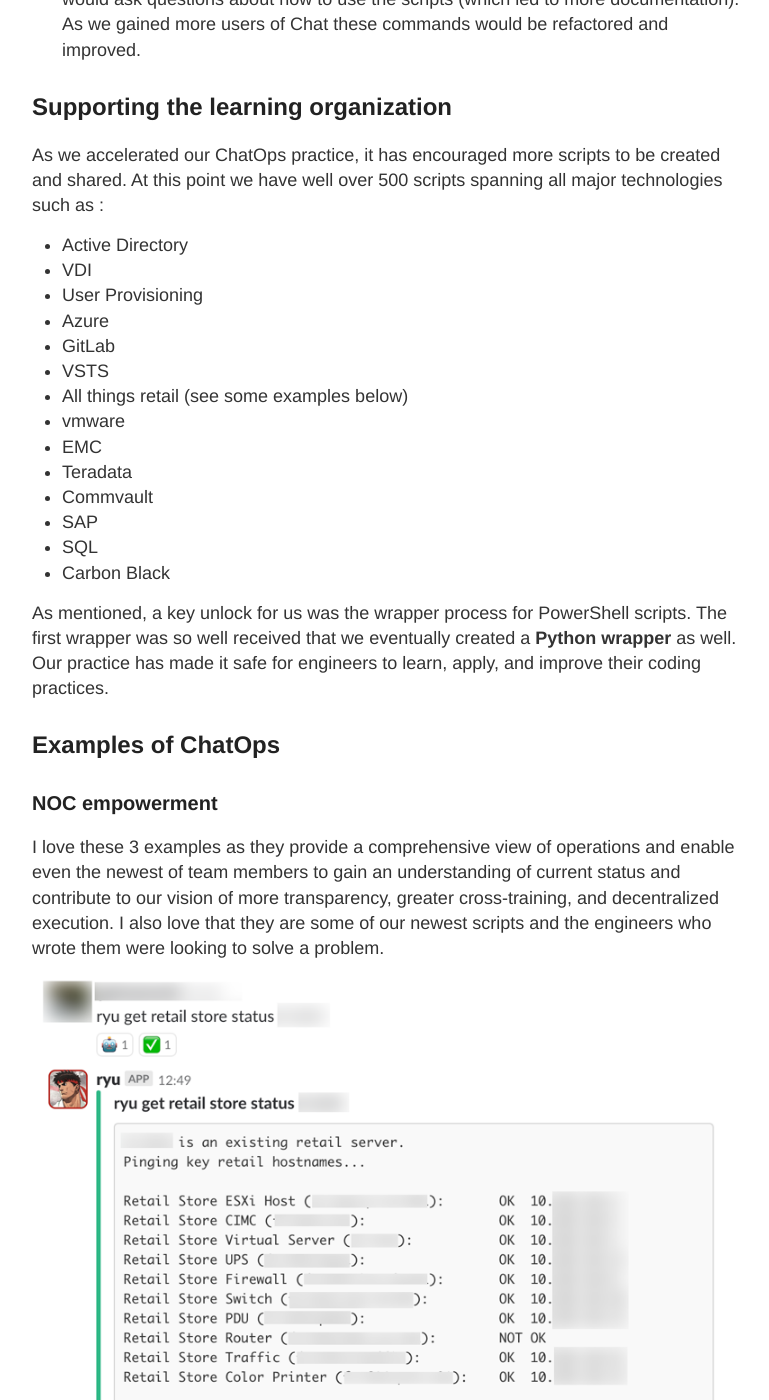
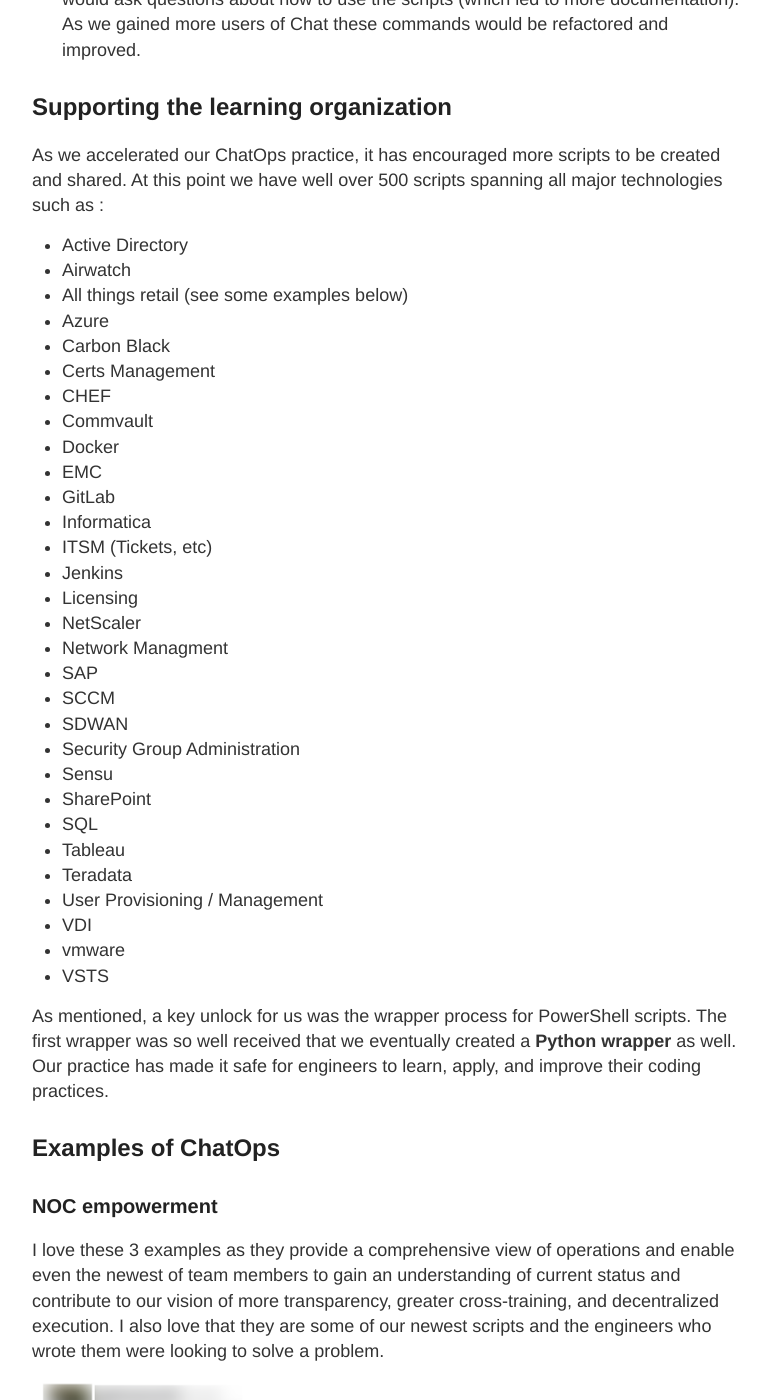
Before and after one commit to scottnasello/scottnasello.github.io, a Jekyll site: the page built from _posts/2018-09-24-ChatOps.md, in a window 1280 px wide and 1400 px high, scrolled down 4053 px. Shown: the whole window, without its empty margins (248-1017 px from the left). Built offline with Jekyll 4.4.1, drawn with Linux system fonts in a browser that asks for light colours; comment, search, counter and statistics services are not loaded.

Commit message:
ChatOps Technologies

```diff
--- a/_posts/2018-09-24-ChatOps.md
+++ b/_posts/2018-09-24-ChatOps.md
@@ -53,20 +53,37 @@
 ## Supporting the learning organization
 
 As we accelerated our ChatOps practice, it has encouraged more scripts to be created and shared.  At this point we have well over 500 scripts spanning all major technologies such as :
+
 * Active Directory
+* Airwatch
+* All things retail (see some examples below)
+* Azure
+* Carbon Black
+* Certs Management
+* CHEF
+* Commvault
+* Docker
+* EMC
+* GitLab
+* Informatica
+* ITSM (Tickets, etc)
+* Jenkins
+* Licensing
+* NetScaler
+* Network Managment
+* SAP
+* SCCM
+* SDWAN
+* Security Group Administration
+* Sensu
+* SharePoint
+* SQL
+* Tableau
+* Teradata
+* User Provisioning / Management
 * VDI
-* User Provisioning
-* Azure
-* GitLab
+* vmware
 * VSTS
-* All things retail (see some examples below)
-* vmware
-* EMC
-* Teradata
-* Commvault
-* SAP
-* SQL
-* Carbon Black
 
  As mentioned, a key unlock for us was the wrapper process for PowerShell scripts.  The first wrapper was so well received that we eventually created a **Python wrapper** as well.  Our practice has made it safe for engineers to learn, apply, and improve their coding practices.
 
```
